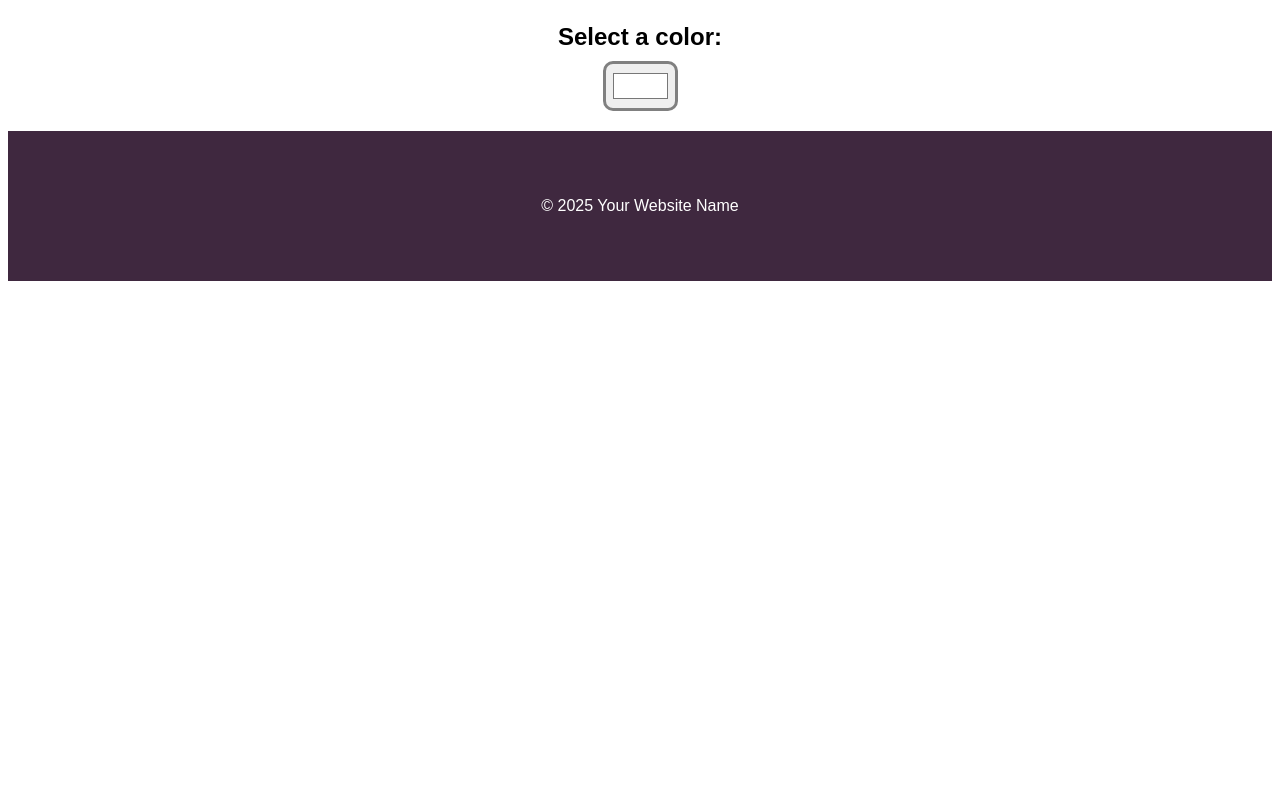
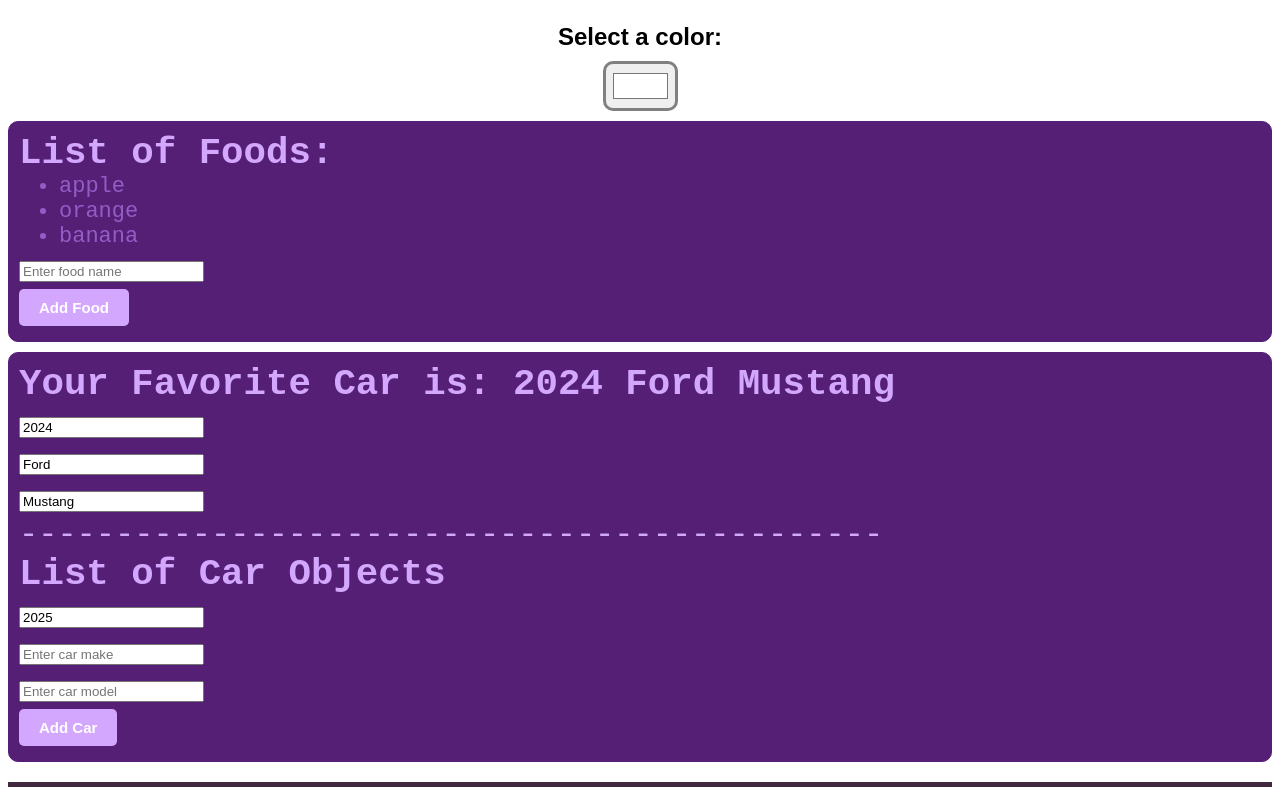
Before and after one commit to Blazer7986/React-Webstite, a React (Vite) app in the folder my-react-app/: page / in a window 1280 px wide. Shown: the part 2653-3440 px from the top of the page. Before the commit the page ends 2942 px from the top, so only its background shows below. Built offline with nearby package versions, Linux system fonts and the light colour scheme.

Commit message:
Created several list using multiple useSates, update functions, and onchange.

```diff
--- a/my-react-app/src/App.jsx
+++ b/my-react-app/src/App.jsx
@@ -7,6 +7,8 @@
 import MyComponent from "./components/myComponent.jsx";
 import Counter from "./components/Counter.jsx";
 import ColorPicker from "./components/ColorPicker.jsx";
+import Food from "./components/Food.jsx";
+import Car from "./components/Car.jsx";
 
 // How to style React components with CSS
 // -----------------------------------------
@@ -60,6 +62,8 @@
       <MyComponent />
       <Counter />
       <ColorPicker />
+      <Food />
+      <Car />
       <Footer />
     </>
   );
--- /dev/null
+++ b/my-react-app/src/components/Car.jsx
@@ -0,0 +1,89 @@
+import React, { useState } from "react";
+
+function Car() {
+  // Update objects in State
+  const [car, setCar] = useState({
+    year: "2024",
+    make: "Ford",
+    model: "Mustang",
+  });
+
+  function handleYearChange(event) {
+    setCar((c) => ({ ...c, year: event.target.value }));
+  }
+
+  function handleMakeChange(event) {
+    setCar((c) => ({ ...c, make: event.target.value }));
+  }
+
+  function handleModelChange(event) {
+    setCar((c) => ({ ...c, model: event.target.value }));
+  }
+
+  // Using multiple useStates
+  const [car2, setCar2] = useState([]);
+  const [carYear, setCarYear] = useState(new Date().getFullYear());
+  const [carMake, setCarMake] = useState("");
+  const [carModel, setCarModel] = useState("");
+
+  function handleAddCar() {
+    const newCar = { year: carYear, make: carMake, model: carModel };
+    setCar2((c) => [...c, newCar]);
+
+    setCarYear(new Date().getFullYear());
+    setCarMake("");
+    setCarModel("");
+  }
+  function handleRemoveCar(index) {
+    setCar2((c) => c.filter((_, i) => i != index));
+  }
+  function handleYearChange(event) {
+    setCarYear(event.target.value);
+  }
+  function handleMakeChange(event) {
+    setCarMake(event.target.value);
+  }
+  function handleModelChange(event) {
+    setCarModel(event.target.value);
+  }
+
+  return (
+    <div className="create-food-list">
+      <h3>
+        Your Favorite Car is: {car.year} {car.make} {car.model}
+      </h3>
+      <input type="number" value={car.year} onChange={handleYearChange} />
+      <br />
+      <input type="text" value={car.make} onChange={handleMakeChange} /> <br />
+      <input type="text" value={car.model} onChange={handleModelChange} />
+      <br />
+      <p>---------------------------------------------</p>
+      <h3>List of Car Objects</h3>
+      <ul>
+        {car2.map((car, index) => (
+          <li key={index} onClick={() => handleRemoveCar(index)}>
+            {car.year} {car.make} {car.model}
+          </li>
+        ))}
+      </ul>
+      <input type="number" value={carYear} onChange={handleYearChange} /> <br />
+      <input
+        type="text"
+        value={carMake}
+        onChange={handleMakeChange}
+        placeholder="Enter car make"
+      />{" "}
+      <br />
+      <input
+        type="text"
+        value={carModel}
+        onChange={handleModelChange}
+        placeholder="Enter car model"
+      />{" "}
+      <br />
+      <button onClick={handleAddCar}>Add Car</button>
+    </div>
+  );
+}
+
+export default Car;
--- a/my-react-app/src/components/Counter.jsx
+++ b/my-react-app/src/components/Counter.jsx
@@ -1,12 +1,23 @@
 import React, { useState } from "react";
+
+// update function = A function passed as an argument to setState() usually
+//                   ex. setYear(arrow function)
+//                   Allow for safe updates based on pervious state. Used
+//                   with multiple state updates and asynchronous functions.
+//                   Good practice to use update functions.
 
 function Counter() {
   const [count, setCount] = useState(0);
   const increment = () => {
-    setCount(count + 1);
+    // Take the PENDING state to calculate the NEXT state.
+    setCount((c) => c + 1);
+    // setCount((c) => c + 1);
+    // setCount((c) => c + 1);
   };
   const decrement = () => {
-    setCount(count - 1);
+    setCount((c) => c - 1);
+    // setCount((c) => c - 1);
+    // setCount((c) => c - 1);
   };
   const reset = () => {
     setCount(0);
--- a/my-react-app/src/components/Food.jsx
+++ b/my-react-app/src/components/Food.jsx
@@ -1,13 +1,37 @@
+import React, { useState } from "react";
+
 function Food() {
-  const food1 = 'Strawberry';
-  const food2 = 'Kiwi';
+  const food1 = "Strawberry";
+  const food2 = "Kiwi";
+
+  // Update arrays in state
+  const [foods, setFoods] = useState(["apple", "orange", "banana"]);
+
+  function handleAddFood() {
+    const newFood = document.getElementById("foodInput").value;
+    document.getElementById("foodInput").value = "";
+
+    setFoods((f) => [...f, newFood]);
+  }
+
+  function handleRemoveFood(index) {
+    // _ is a varaible being ignore.
+    setFoods(foods.filter((_, i) => i != index));
+  }
 
   return (
-    <ul>
-      <li>Apple</li>
-      <li>{food1}</li>
-      <li>{food2.toUpperCase()}</li>
-    </ul>
+    <div className="create-food-list">
+      <h3>List of Foods: </h3>
+      <ul>
+        {foods.map((food, index) => (
+          <li key={index} onClick={() => handleRemoveFood(index)}>
+            {food}
+          </li>
+        ))}
+      </ul>
+      <input type="text" id="foodInput" placeholder="Enter food name" /> <br />
+      <button onClick={handleAddFood}>Add Food</button>
+    </div>
   );
 }
 
--- a/my-react-app/src/components/List.jsx
+++ b/my-react-app/src/components/List.jsx
@@ -13,6 +13,7 @@
       {item.name} : &nbsp; <b>{item.calories} </b>
     </li>
   ));
+
   return (
     <div className="list">
       <h3 className="list-category">{category}</h3>
--- a/my-react-app/src/components/MyComponent.jsx
+++ b/my-react-app/src/components/MyComponent.jsx
@@ -4,24 +4,11 @@
 //            <textarea>, <select>, <radio>
 //            Tiggers a function every time the value of the input changes.
 
-// update function = A function passed as an argument to setState() usually
-//                   ex. setYear(arrow function)
-//                   Allow for safe updates based on pervious state. Used
-//                   with multiple state updates and asynchronous functions.
-//                   Good practice to use update functions.
-
 function myComponent() {
   // useState only
   const [name, setName] = useState("Guest");
   const [age, setAge] = useState(0);
   const [isEmploy, setIsEmpoly] = useState(false);
-
-  // With onChange
-  const [name2, setName2] = useState("Guest");
-  const [quantity, setQuantity] = useState(1);
-  const [comment, setComment] = useState("");
-  const [payment, setPayment] = useState("");
-  const [shipping, setShipping] = useState("Delivery");
 
   const updateName = () => {
     setName("Rosa");
@@ -32,6 +19,13 @@
   const toggleEmployStatus = () => {
     setIsEmpoly(!isEmploy);
   };
+
+  // With onChange
+  const [name2, setName2] = useState("Guest");
+  const [quantity, setQuantity] = useState(1);
+  const [comment, setComment] = useState("");
+  const [payment, setPayment] = useState("");
+  const [shipping, setShipping] = useState("Delivery");
 
   function handleNameChange(event) {
     setName2(event.target.value);
@@ -65,7 +59,6 @@
       <p>IsEmployed: {isEmploy ? "Yes" : "No"}</p>
       <button onClick={toggleEmployStatus}>Set Age</button>
       <p>---------------------------------------------</p>
-
       <p>
         <b>*Shipping Info*</b>
       </p>
--- a/my-react-app/src/index.css
+++ b/my-react-app/src/index.css
@@ -15,6 +15,7 @@
   font-weight: bold;
   margin-bottom: 10px;
 }
+
 input[type='color'] {
   width: 75px;
   height: 50px;
@@ -115,6 +116,15 @@
   text-align: center;
   margin: 0;
 }
+ .create-food-list ul{
+  margin: 0;
+ }
+ .create-food-list li {
+  font-size: 22px;
+  color: rgb(147, 93, 198);
+  margin: 0;
+ }
+
 .list-items li:hover {
   color: rgb(85, 31, 118);
   cursor: pointer;
@@ -127,7 +137,7 @@
   vertical-align: top;
 }
 
-.create-person {
+.create-person, .create-food-list, .create-car-list{
   font-family: 'Courier New', Courier, monospace;
   font-size: 2em;
   border: 1px solid rgb(85, 31, 118);
@@ -136,11 +146,17 @@
   padding: 10px;
   margin: 10px 0px;
 }
-.create-person p {
+.create-person p, .create-food-list p, .create-car-list p {
   margin: 0;
   color: rgb(212, 167, 255);
 }
-.create-person button {
+
+.create-food-list h3, .create-car-list h3 {
+  margin: 0;
+  color: rgb(212, 167, 255);
+}
+
+.create-person button, .create-food-list button, .create-car-list button {
   background-color: rgb(212, 167, 255);
   color: white;
   font-size: 15px;
@@ -152,7 +168,9 @@
   margin-bottom: 5px;
   cursor: pointer;
 }
-.create-person button:hover {
+.create-person button:hover,
+.create-food-list button:hover,
+.create-car-list button:hover  {
   color: rgb(85, 31, 118);
 }
 
```
